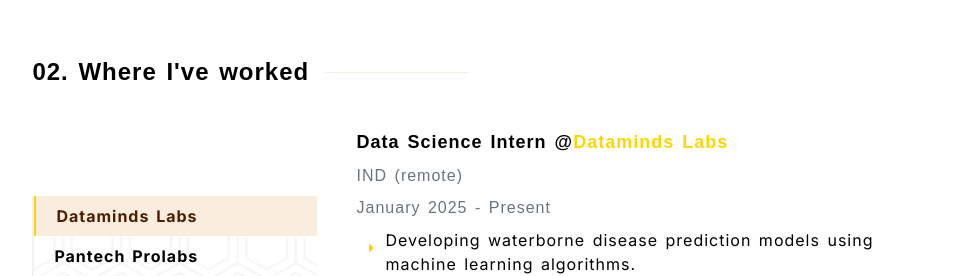
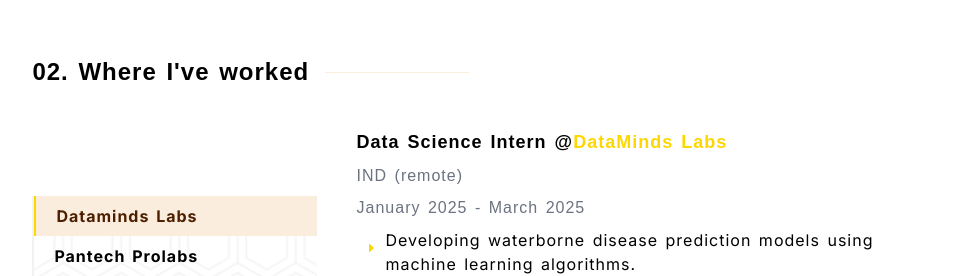
Before and after one commit to miteshgupta07/Portfolio, a Next.js app: page / in a window 1280 px wide. Shown: the part 1560-1836 px from the top of the page, without its empty margins (134-1097 px from the left). Built offline with nearby package versions, Linux system fonts and the light colour scheme; a web font is replaced by a local one.

Commit message:
Update data.ts with new content

```diff
--- a/datas/data.ts
+++ b/datas/data.ts
@@ -78,9 +78,9 @@ export const companies = [
 export const companiesInfo = [
   {
     title: "Data Science Intern",
-    company: "Dataminds Labs",
+    company: "DataMinds Labs",
     location: "IND (remote)",
-    duration: "January 2025 - Present",
+    duration: "January 2025 - March 2025",
     roles: [
       "Developing waterborne disease prediction models using machine learning algorithms.",
       "Achieved 0.7 error rate prediction.",
```
